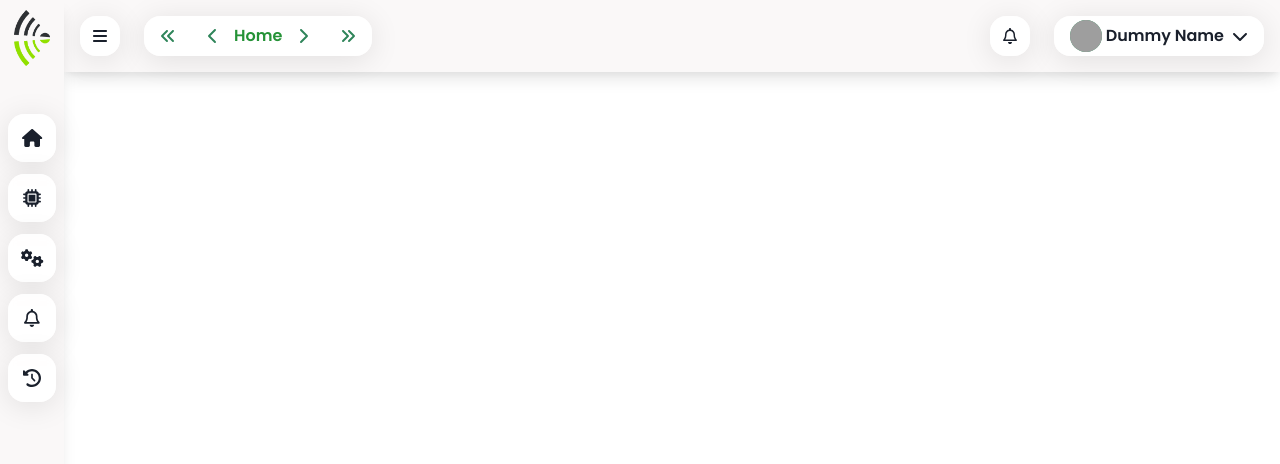
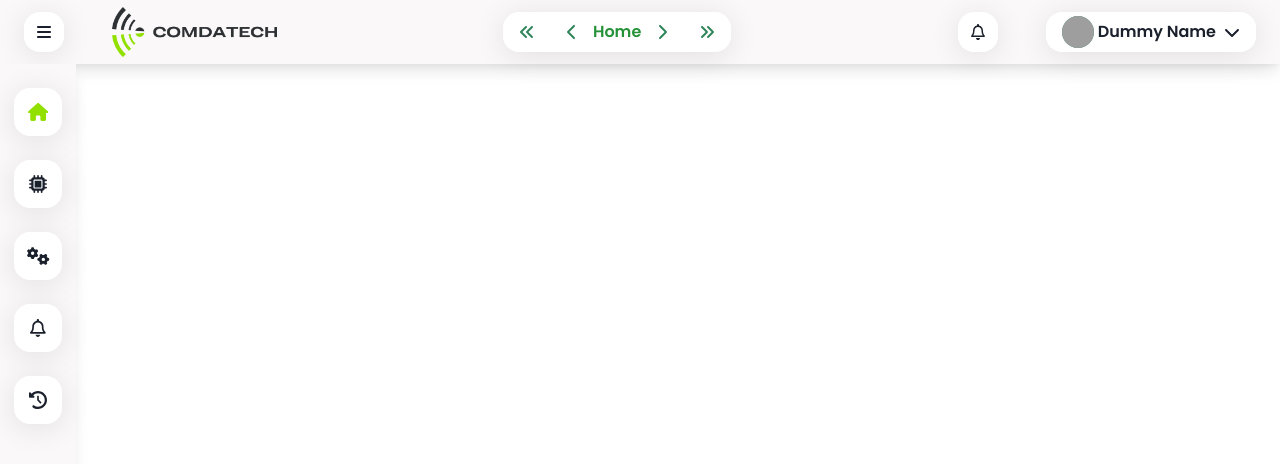
Before and after one commit to Comdatech/fence-react-app, a React (Create React App) app in the folder fence/: page /home in a window 1280 px wide. Shown: the top 464 px of the page. Built offline with nearby package versions, Linux system fonts and the light colour scheme; grey boxes are pictures that could not be loaded.

Commit message:
shifted the company logo from sidebar to header

```diff
--- a/fence/src/assets/scss/components/Navigation/navigation.scss
+++ b/fence/src/assets/scss/components/Navigation/navigation.scss
@@ -7,18 +7,23 @@
     transition: var(--tran-05);
     background-color: var(--cultured);
     z-index: 101;
+    height: 64px;
     .notifications-icon, .profile-btn, .menu-icon, .display-path{
     background: rgba(255, 255, 255, 0.9);
     border-radius: 16px;
     box-shadow: 0 4px 30px rgba(0, 0, 0, 0.1);
     backdrop-filter: blur(5px);
     -webkit-backdrop-filter: blur(5px);
-    height: 40px;
 
     }
 
     .pathname{
         text-transform: capitalize;
+    }
+    .company-logo{
+        img{
+            height: 50px;
+        }
     }
 
 }
@@ -27,7 +32,7 @@
 //sidebar sass
 .sidebar{
     position: fixed;
-    top: 0;
+    top: 64px;
     left: 0;
     height: 100%;
     padding: 10px 14px;
@@ -36,18 +41,45 @@
     transition: all 0.5s ease-in-out;
     background-color:  var(--cultured);
 
-    .nav-icon{
+
+    .link-item{
+
+        &:hover{
+
+            .nav-icon,.link{
+                color:var(--sheen-green);
+                 transition: var(--tran-03);
+            }
+        }
+
+        .nav-icon{
          background: rgba(255, 255, 255, 0.9);
         border-radius: 16px;
         box-shadow: 0 4px 30px rgba(0, 0, 0, 0.1);
         backdrop-filter: blur(5px);
         -webkit-backdrop-filter: blur(5px);
         height: 48px;
+        &.active{
+            color: var(--sheen-green);
+            }
+        }
+
     }
+
     &.open{
-         width: 15%;
+        .link{
+        font-weight: 500;
+        font-size: 18px;
+        padding-left: 8px;
+        &.active, &:hover{
+            color: var(--sheen-green);
+
+        }
+    }
     }
     &.close{
-        width: 5%;
+        .link{
+            display: none;
+        }
     }
 }
--- a/fence/src/components/Navigation/header.js
+++ b/fence/src/components/Navigation/header.js
@@ -2,6 +2,7 @@ import React from 'react';
 
 //import local assets
 import "../../assets/scss/components/Navigation/navigation.scss";
+import logo from "../../assets/icons/comdatech-logo-colour-dark.png";
 
 //import local components
 
@@ -98,21 +99,27 @@ const Header = ({isSidebar, setSidebar}) => {
       <Flex
         direction="row"
         justify="space-between"
-        className="p-3 header"
+        align="center"
+        className="header pl-4 pr-4"
         boxShadow="lg"
-        marginLeft={isSidebar? "15%" : "5%"}
       >
         {/* Sidebar Icon Menu and Current Page Display  */}
-        <Flex>
+        <Flex align="center" justify="center">
+          <Flex w="">
             <IconButton
               icon={menuIcon}
               onClick={toggleSidebar}
               _active={{ color: "#259237" }}
               _hover={{ color: "#259237" }}
-            className="menu-icon  mr-4"
+              className="menu-icon  mr-5"
             />
+          </Flex>
 
-          <Flex className='display-path' align="center">
+          <Flex align="center" justify="center" className="company-logo">
+            <img src={logo} alt="Comdatech logo" />
+          </Flex>
+        </Flex>
+        <Flex className="display-path" align="center">
           <Button
             colorScheme="green"
             variant="ghost"
@@ -151,7 +158,6 @@ const Header = ({isSidebar, setSidebar}) => {
             {forward2}
           </Button>
         </Flex>
-        </Flex>
 
         {/* Notifications and User Profile Dropdown Menus */}
         <Flex>
@@ -159,7 +165,7 @@ const Header = ({isSidebar, setSidebar}) => {
             <MenuButton
               as={IconButton}
               icon={notificationIcon}
-              className="notifications-icon  mr-4"
+              className="notifications-icon  mr-5"
               _active={{ color: "#259237" }}
               _hover={{ color: "#259237" }}
             />
--- a/fence/src/components/Navigation/sidebar.js
+++ b/fence/src/components/Navigation/sidebar.js
@@ -1,20 +1,18 @@
 //import local assets
-import icon from "../../assets/icons/comdatech-icon-colour-dark.png";
-import logo from "../../assets/icons/comdatech-logo-colour-dark.png";
 
 //import local components
 import Tooltips from "./tooltip";
 
 //import external libraries and assets
 import React from 'react';
-import { useNavigate } from "react-router-dom";
+import {  NavLink, useNavigate, useLocation } from "react-router-dom";
 import { FontAwesomeIcon } from '@fortawesome/react-fontawesome';
 import { faMicrochip, faGears, faClockRotateLeft, faHouse } from '@fortawesome/free-solid-svg-icons';
 import { faBell } from '@fortawesome/free-regular-svg-icons';
-import { Box, Flex, IconButton, Image, List, ListItem} from '@chakra-ui/react';
+import {  Flex, IconButton,  List, ListItem} from '@chakra-ui/react';
 
 
-const Sidebar = ({ isSidebar, setSidebar }) => {
+const Sidebar = ({ isSidebar }) => {
 
   //fontawesome icons
   const devicesIcon = <FontAwesomeIcon className="icon" icon={faMicrochip} />;
@@ -24,50 +22,63 @@ const Sidebar = ({ isSidebar, setSidebar }) => {
   const activityIcon = (<FontAwesomeIcon className="icon" icon={faClockRotateLeft} />);
 
 
+  //navigate is used to redirect to other pages
   const navigate = useNavigate();
+
+  //location is used to show the current page
+  const location = useLocation();
+
+  const currPath = (props) =>{
+    console.log(props)
+    if (props===location.pathname){
+        return true;
+    }else{
+      return false;
+    }
+  };
+
+
   return (
     <>
       <Flex
         boxShadow="lg"
-        className={isSidebar ? "sidebar open" : "sidebar close"}
-        w={isSidebar ? "15%" : "5%"}
+        className={isSidebar ? "sidebar open pt-4" : "sidebar close pt-4"}
+        w={isSidebar ? "12%" : "5%"}
+        minWidth="fit-content"
         direction="column"
         align="center"
       >
-        <Box className="pb-5">
-          <Box onClick={() => navigate("/home")}>
-            {isSidebar ? (
-              <Image
-                w="90%"
-                margin="auto"
-                src={logo}
-                alt="Comdatech Fence Monitoring"
-              />
-            ) : (
-              <Image
-                maxH="72px"
-                justifyContent="center"
-                src={icon}
-                alt="Comdatech Fence Monitoring"
-              />
-            )}
-          </Box>
-        </Box>
-
         <Flex direction="column">
           <List spacing={3}>
             <ListItem>
               <Tooltips
                 label="Home"
                 element={
+                  <Flex
+                    direction={isSidebar ? "row" : "column"}
+                    justify={isSidebar ? "flex-start" : "space-between"}
+                    align="center"
+                    className="mb-4 link-item"
+                  >
                     <IconButton
                       icon={homeIcon}
                       size="lg"
-                    _active={{ color: "#259237" }}
                       _hover={{ color: "#259237" }}
-                    className="nav-icon"
+                      className={
+                        currPath("/home") ? "nav-icon active" : "nav-icon"
+                      }
                       onClick={() => navigate("/home")}
                     />
+                    <NavLink
+                      to="/home"
+                      className={({ isActive }) =>
+                        isActive ? "link active" : "link"
+                      }
+                      data-tip="Home"
+                    >
+                      Home
+                    </NavLink>
+                  </Flex>
                 }
               />
             </ListItem>
@@ -76,14 +87,29 @@ const Sidebar = ({ isSidebar, setSidebar }) => {
               <Tooltips
                 label="Devices"
                 element={
+                  <Flex
+                    direction={isSidebar ? "row" : "column"}
+                    justify={isSidebar ? "flex-start" : "space-between"}
+                    align="center"
+                    className="mb-4 link-item"
+                  >
                     <IconButton
                       icon={devicesIcon}
                       size="lg"
-                    _active={{ color: "#259237" }}
-                    _hover={{ color: "#259237" }}
+                      _active={{ color: "#91e000" }}
+                      _hover={{ color: "#91e000" }}
                       className="nav-icon"
                       onClick={() => navigate("/devices")}
                     />
+                    <NavLink
+                      to="/devices"
+                      className={({ isActive }) =>
+                        isActive ? "link active" : "link"
+                      }
+                    >
+                      Devices
+                    </NavLink>
+                  </Flex>
                 }
               />
             </ListItem>
@@ -92,14 +118,29 @@ const Sidebar = ({ isSidebar, setSidebar }) => {
               <Tooltips
                 label="Configurations"
                 element={
+                  <Flex
+                    direction={isSidebar ? "row" : "column"}
+                    justify={isSidebar ? "flex-start" : "space-between"}
+                    align="center"
+                    className="mb-4 link-item"
+                  >
                     <IconButton
                       icon={configsIcon}
                       size="lg"
-                    _active={{ color: "#259237" }}
-                    _hover={{ color: "#259237" }}
+                      _active={{ color: "#91e000" }}
+                      _hover={{ color: "#91e000" }}
                       className="nav-icon"
                       onClick={() => navigate("/configurations")}
                     />
+                    <NavLink
+                      to="/configurations"
+                      className={({ isActive }) =>
+                        isActive ? "link active" : "link"
+                      }
+                    >
+                      Configurations
+                    </NavLink>
+                  </Flex>
                 }
               />
             </ListItem>
@@ -108,14 +149,29 @@ const Sidebar = ({ isSidebar, setSidebar }) => {
               <Tooltips
                 label="Alerts"
                 element={
+                  <Flex
+                    direction={isSidebar ? "row" : "column"}
+                    justify={isSidebar ? "flex-start" : "space-between"}
+                    align="center"
+                    className="mb-4 link-item"
+                  >
                     <IconButton
                       icon={alertsIcon}
                       size="lg"
-                    _active={{ color: "#259237" }}
-                    _hover={{ color: "#259237" }}
+                      _active={{ color: "#91e000" }}
+                      _hover={{ color: "#91e000" }}
                       className="nav-icon"
                       onClick={() => navigate("/alerts")}
                     />
+                    <NavLink
+                      to="/alerts"
+                      className={({ isActive }) =>
+                        isActive ? "link active" : "link"
+                      }
+                    >
+                      Alerts
+                    </NavLink>
+                  </Flex>
                 }
               />
             </ListItem>
@@ -124,14 +180,29 @@ const Sidebar = ({ isSidebar, setSidebar }) => {
               <Tooltips
                 label="Activity Log"
                 element={
+                  <Flex
+                    direction={isSidebar ? "row" : "column"}
+                    justify={isSidebar ? "flex-start" : "space-between"}
+                    align="center"
+                    className="link-item"
+                  >
                     <IconButton
                       icon={activityIcon}
                       size="lg"
-                    _active={{ color: "#259237" }}
-                    _hover={{ color: "#259237" }}
+                      _active={{ color: "#91e000" }}
+                      _hover={{ color: "#91e000" }}
                       className="nav-icon"
                       onClick={() => navigate("/activity")}
                     />
+                    <NavLink
+                      to="/activity"
+                      className={({ isActive }) =>
+                        isActive ? "link active" : "link"
+                      }
+                    >
+                      Activity
+                    </NavLink>
+                  </Flex>
                 }
               />
             </ListItem>
```
Lines whose indentation alone changed are shown as unchanged.
